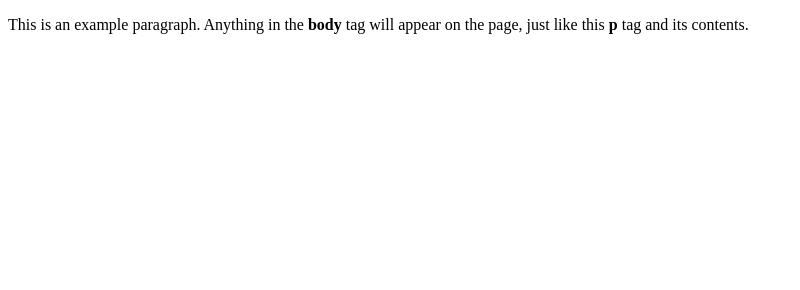
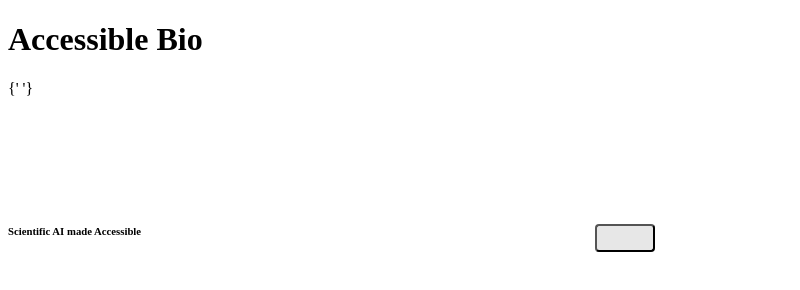
Before and after one commit to Accessible-Bio/accessible-bio.github.io, a plain HTML site: page index.html in a window 1280 px wide. Shown: the whole page, without its empty margins (0-800 px from the left). Drawn offline with Linux system fonts and the light colour scheme.

Commit message:
Index.html update

```diff
--- a/index.html
+++ b/index.html
@@ -1,9 +1,16 @@
 <!doctype html>
 <html>
   <head>
-    <title>This is the title of the webpage!</title>
+    <title>Accessible Bio</title>
   </head>
   <body>
-    <p>This is an example paragraph. Anything in the <strong>body</strong> tag will appear on the page, just like this <strong>p</strong> tag and its contents.</p>
+    <div class='container'>
+        <div class='bg'>
+            <h1 class='title'>Accessible Bio</h1>
+            <h6 style="position: absolute; top: 25%"  class='description'>Scientific AI made Accessible</h6>
+            <button class='loginButton' style="position: absolute; top: 28%; left: 46.5%; border-radius: 4px;
+            padding: 12px 28px; background-color: #e7e7e7"></button> </button> {' '}
+        </div>
+    </div>
   </body>
 </html>
```
